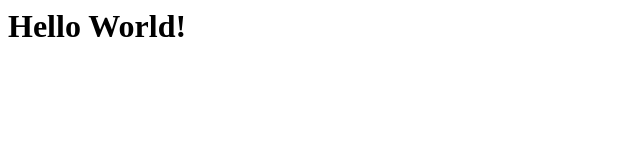
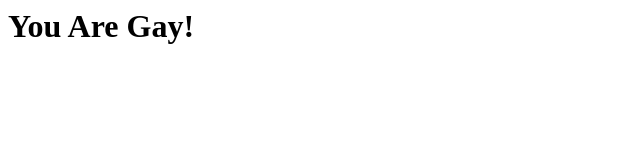
Before and after one commit to otakuu399/webtest, a plain HTML site: page index.html in a window 1280 px wide. Shown: the whole page, without its empty margins (0-640 px from the left). Drawn offline with Linux system fonts and the light colour scheme.

Commit message:
Update index.html

```diff
--- a/index.html
+++ b/index.html
@@ -1,9 +1,9 @@
 <html>
     <head>
         <meta charset="utf-8">
-        <title>Hello World</title>
+        <title>GayPage</title>
     </head>
     <body>
-        <h1>Hello World!</h1>
+        <h1>You Are Gay!</h1>
     </body>
  <html>
```
